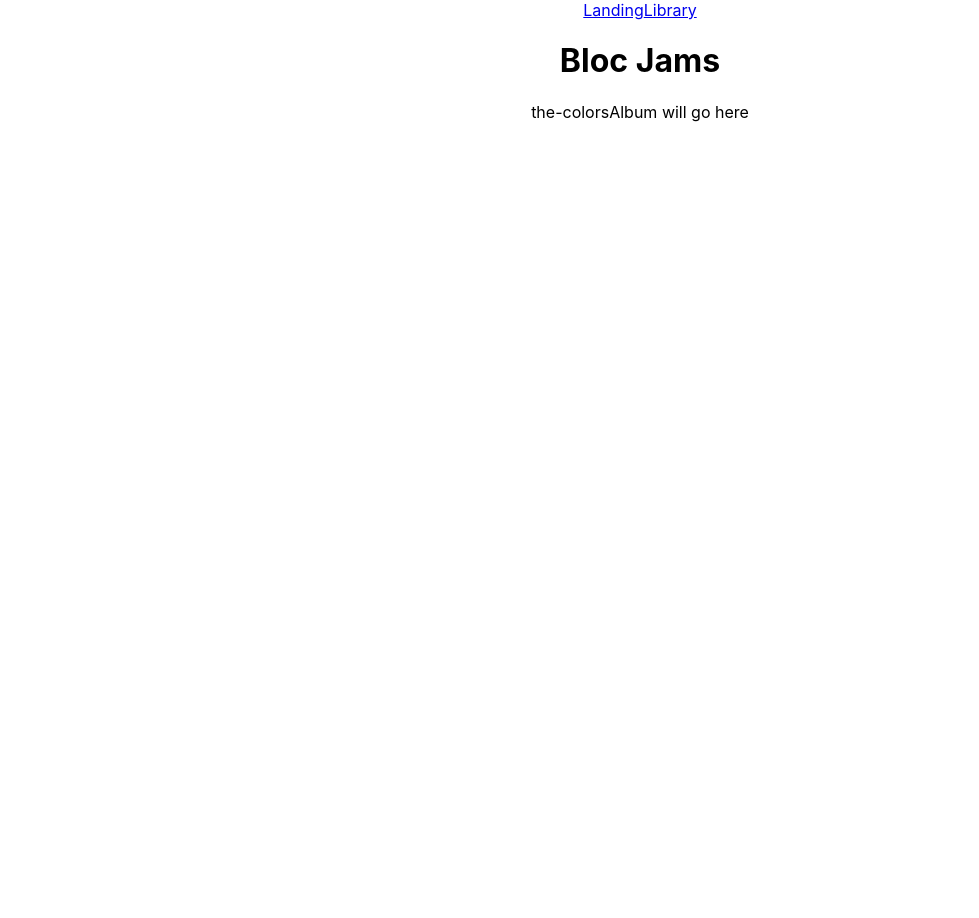
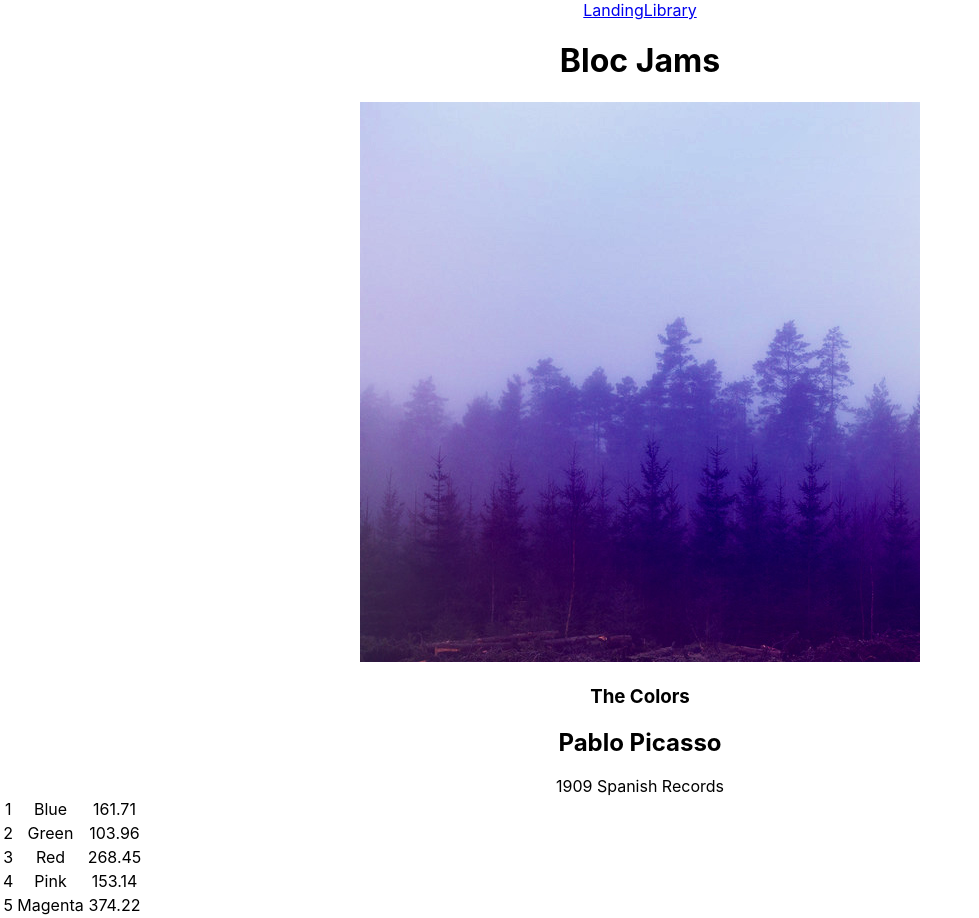
Before and after one commit to seanthesheep/bloc-jams-react, a React (Create React App) app: page /album/the-colors in a window 1280 px wide. Shown: the whole page, without its empty margins (0-979 px from the left). Before the commit the page ends 800 px from the top, so only its background shows below. Built offline with nearby package versions, Linux system fonts and the light colour scheme.

Commit message:
components: album checkpoint complete

```diff
--- a/src/components/Album.js
+++ b/src/components/Album.js
@@ -1,10 +1,49 @@
 import React, { Component } from 'react';
+import albumData from './../data/albums';
 
 class Album extends Component {
+  constructor(props){
+    super(props);
+
+    const album = albumData.find(album => {
+      return album.slug === this.props.match.params.slug
+    })
+
+    this.state = {
+      album: album
+    };
+
+  }
+
   render(){
     return(
       <section className="album">
-        {this.props.match.params.slug}Album will go here
+          <section id="album-info">
+          <img id="album-cover-art" src={this.state.album.albumCover} alt={this.state.album.title}/>
+            <div className="album-details">
+             <h1 id="album-title">{this.state.album.title}</h1>
+             <h2 className="artist">{this.state.album.artist}</h2>
+             <div id="release-info">{this.state.album.releaseInfo}</div>
+            </div>
+         </section>
+         <table id="song-list">
+           <colgroup>
+             <col id="song-number-column" />
+             <col id="song-title-column" />
+             <col id="song-duration-column" />
+           </colgroup>
+           <tbody>
+              {
+                this.state.album.songs.map( (song, index) =>
+                <tr key={index}>
+                  <td>{index + 1}</td>
+                  <td>{song.title}</td>
+                  <td>{song.duration}</td>
+                </tr>
+                )
+              }
+           </tbody>
+         </table>
       </section>
     );
   }
```
